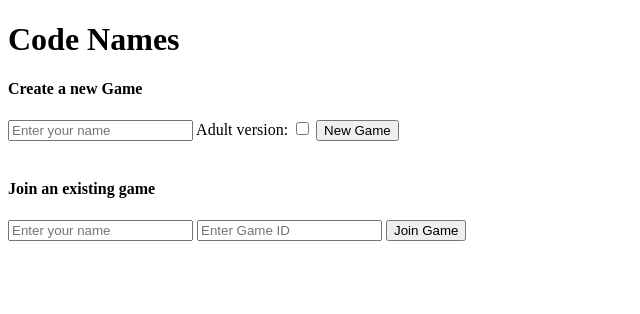
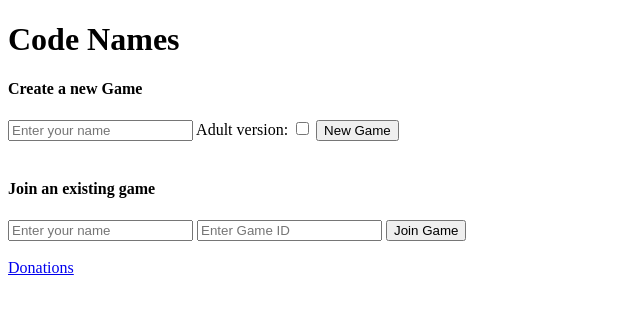
Before and after one commit to mitch3b/NodeGames, a website: page game.html in a window 1280 px wide. Shown: the whole page, without its empty margins (0-640 px from the left). Drawn offline with nearby package versions, Linux system fonts and the light colour scheme; no server answers.

Commit message:
Add link to purchase the game

```diff
--- a/game.html
+++ b/game.html
@@ -106,6 +106,8 @@
         <button id="resetButton">Reset Game</button>
 			</div>
 		</div>
+	</br>
+		<a href="https://www.amazon.com/s?k=czech+code+names+game&crid=3NTMICP8NL6D8&sprefix=code+names+czech+g%2Caps%2C176&ref=nb_sb_ss_i_1_18"> Donations </a>
 		<script src="node_modules/jquery/dist/jquery.min.js"></script>
 		<script src="/socket.io/socket.io.js"></script>
 		<script src="main.js"></script>
```
